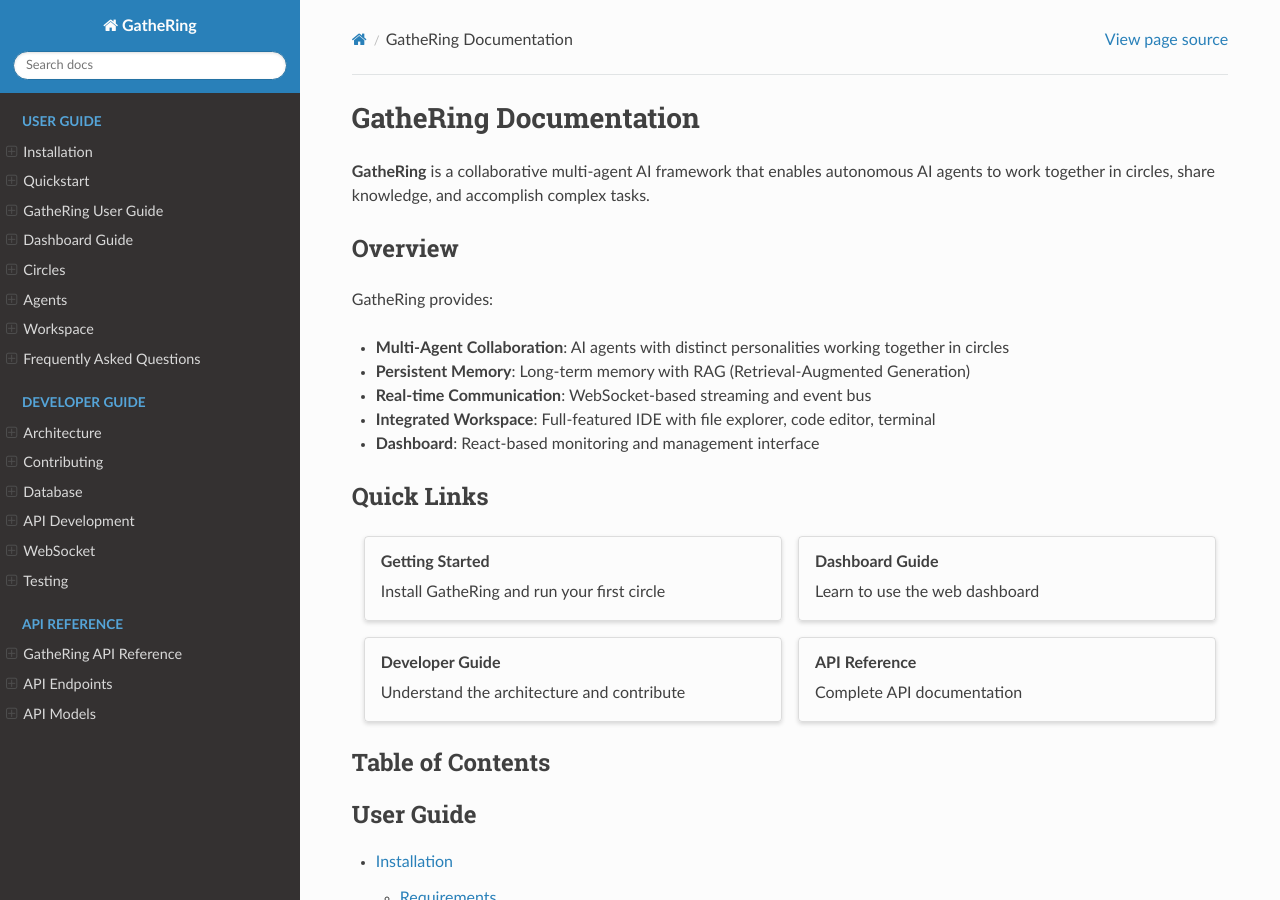
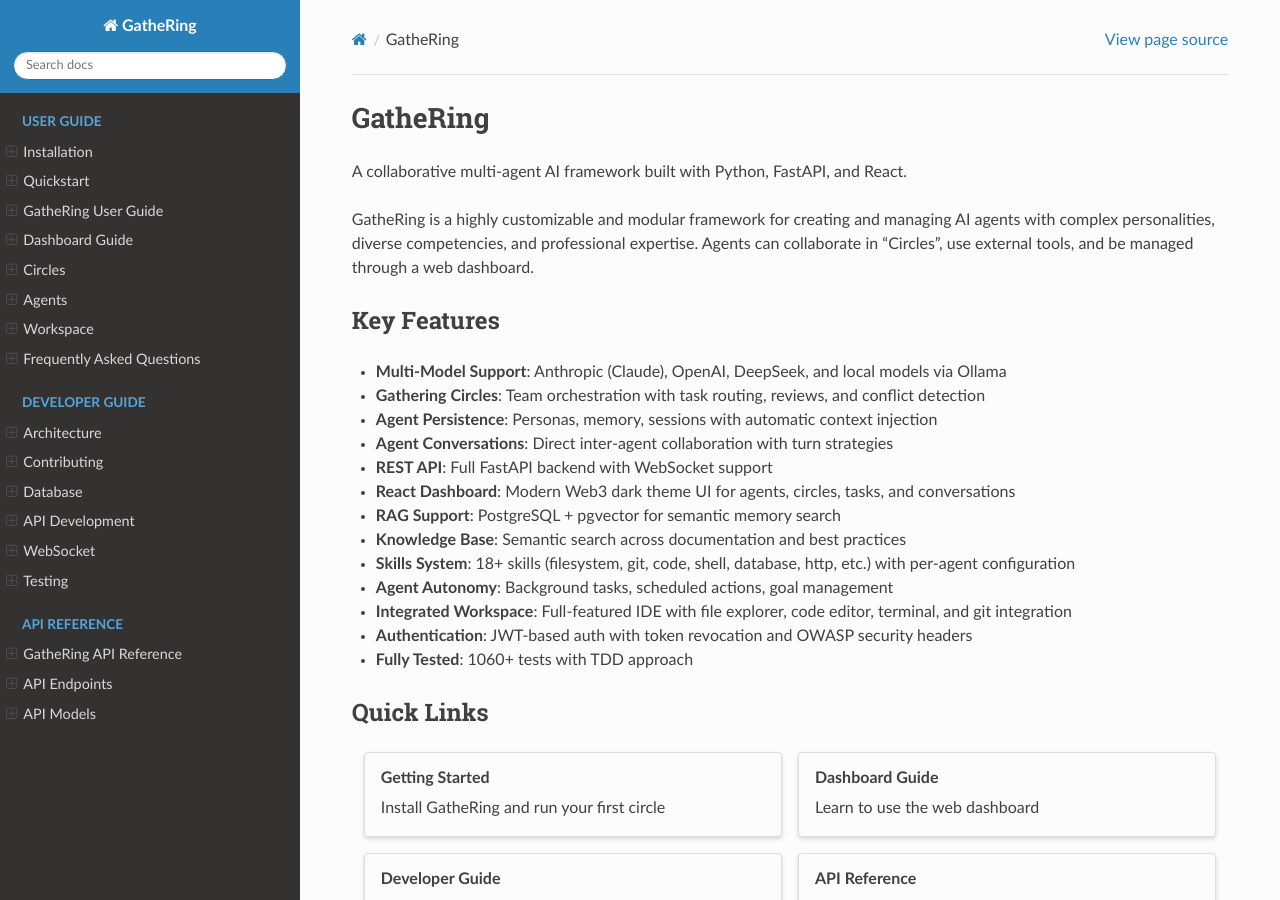
Before and after one commit to alkimya/gathering, a Sphinx documentation site: the page built from docs/index.md, in a window 1280 px wide and 900 px high. Built offline with Sphinx 7.4.7 and the Read the Docs theme 3.1.0, drawn with Linux system fonts in a browser that asks for light colours; some of the changed text lies outside the part shown.

Commit message:
docs: align index.md overview with README
Expand features list and simplify header structure.

🤖 Generated with [Claude Code](https://claude.com/claude-code)

Co-Authored-By: Claude Opus 4.5 <noreply@anthropic.com>

```diff
--- a/docs/conf.py
+++ b/docs/conf.py
@@ -15,8 +15,8 @@ sys.path.insert(0, os.path.abspath("../gathering"))
 # -- Project information -----------------------------------------------------
 
 project = "GatheRing"
-copyright = f"{datetime.now().year}, GatheRing Team"
-author = "GatheRing Team"
+copyright = f"{datetime.now().year}, Loc Cosnier"
+author = "Loc Cosnier"
 
 # The version info
 version = "0.5.0"
--- a/docs/index.md
+++ b/docs/index.md
@@ -1,16 +1,24 @@
-# GatheRing Documentation
+# GatheRing
 
-**GatheRing** is a collaborative multi-agent AI framework that enables autonomous AI agents to work together in circles, share knowledge, and accomplish complex tasks.
+A collaborative multi-agent AI framework built with Python, FastAPI, and React.
 
-## Overview
+GatheRing is a highly customizable and modular framework for creating and managing AI agents with complex personalities, diverse competencies, and professional expertise. Agents can collaborate in "Circles", use external tools, and be managed through a web dashboard.
 
-GatheRing provides:
+## Key Features
 
-- **Multi-Agent Collaboration**: AI agents with distinct personalities working together in circles
-- **Persistent Memory**: Long-term memory with RAG (Retrieval-Augmented Generation)
-- **Real-time Communication**: WebSocket-based streaming and event bus
-- **Integrated Workspace**: Full-featured IDE with file explorer, code editor, terminal
-- **Dashboard**: React-based monitoring and management interface
+- **Multi-Model Support**: Anthropic (Claude), OpenAI, DeepSeek, and local models via Ollama
+- **Gathering Circles**: Team orchestration with task routing, reviews, and conflict detection
+- **Agent Persistence**: Personas, memory, sessions with automatic context injection
+- **Agent Conversations**: Direct inter-agent collaboration with turn strategies
+- **REST API**: Full FastAPI backend with WebSocket support
+- **React Dashboard**: Modern Web3 dark theme UI for agents, circles, tasks, and conversations
+- **RAG Support**: PostgreSQL + pgvector for semantic memory search
+- **Knowledge Base**: Semantic search across documentation and best practices
+- **Skills System**: 18+ skills (filesystem, git, code, shell, database, http, etc.) with per-agent configuration
+- **Agent Autonomy**: Background tasks, scheduled actions, goal management
+- **Integrated Workspace**: Full-featured IDE with file explorer, code editor, terminal, and git integration
+- **Authentication**: JWT-based auth with token revocation and OWASP security headers
+- **Fully Tested**: 1060+ tests with TDD approach
 
 ## Quick Links
 
```
